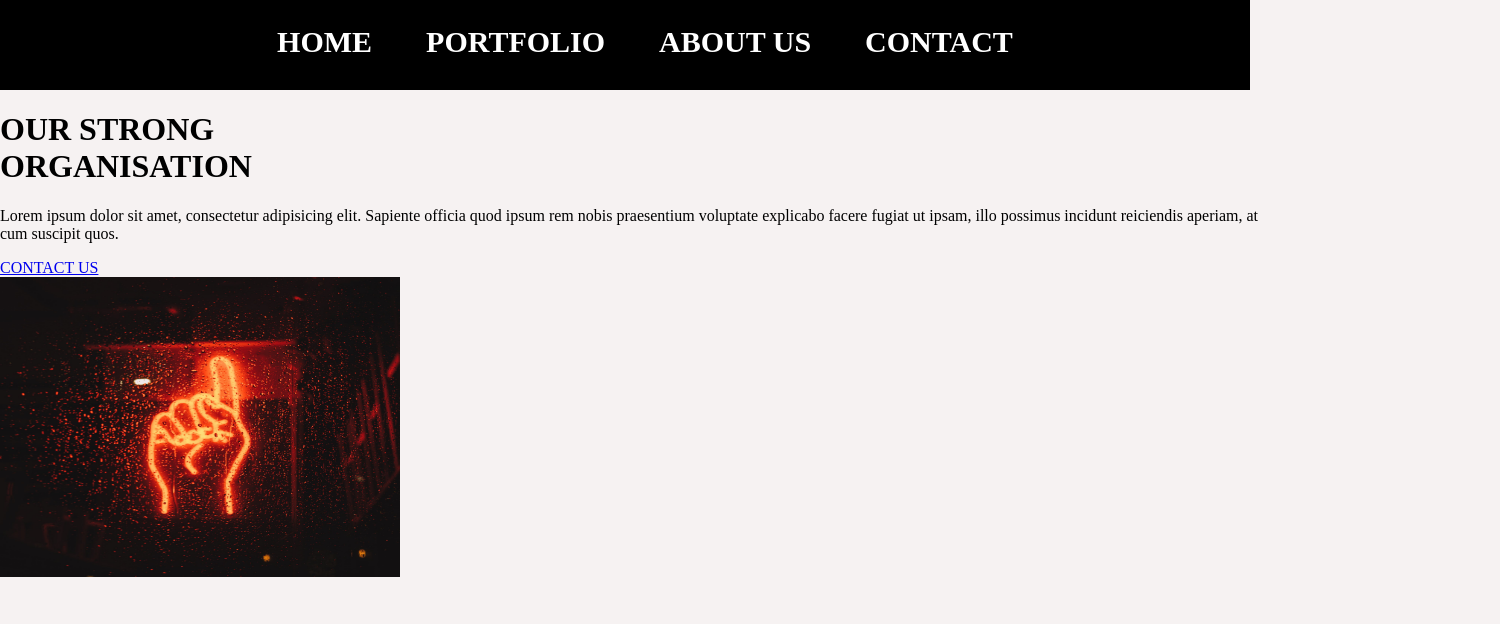
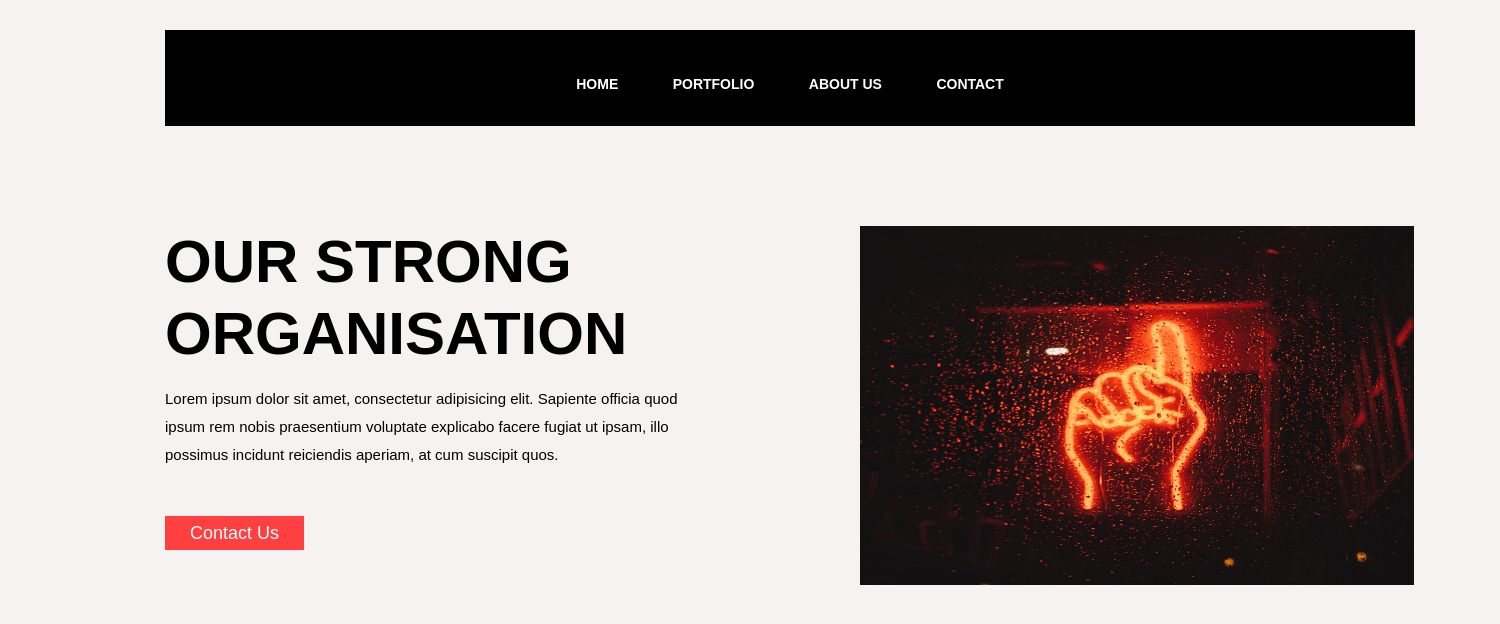
Before and after one commit to Badiyan/verstka_site, a plain HTML site: page site/pages/index.html in a window 1280 px wide. Shown: the whole page, 1500 px wide, since content can reach past the window. Drawn offline with Linux system fonts and the light colour scheme.

Commit message:
add site practice a2-14

```diff
--- a/site/pages/index.html
+++ b/site/pages/index.html
@@ -2,29 +2,27 @@
 <html lang="en">
 <head>
 	<meta charset="utf-8">
-	<title></title>
+	<title>Практика А2-14</title>
 	<link rel="stylesheet" type="text/css" href="../style/style.css">
 </head>
 <body class="body-wrapper">
 	<header>
-		<div class='header'>
 			<ul class='site-menu'>
 				<li><a href="#">HOME</a></li>
 				<li><a href="#">PORTFOLIO</a></li>
 				<li><a href="#">ABOUT US</a></li>
 				<li><a href="#">CONTACT</a></li>
 			</ul>
-		</div>
 	</header>
 	<main>
 		<div class="main">
 		<div class="main-text">
 			<h1>OUR STRONG <br> ORGANISATION</h1>
 			<p> Lorem ipsum dolor sit amet, consectetur adipisicing elit. Sapiente officia quod ipsum rem nobis praesentium voluptate explicabo facere fugiat ut ipsam, illo possimus incidunt reiciendis aperiam, at cum suscipit quos. </p>
-			<a class ='button-contact' href="#"> CONTACT US</a>
+			<a class ='button-contact' href="#"> Contact Us</a>
 		</div>
 		<div class="main-video">
-		<a href="#"><img src="../images/main_img.jpeg" alt="Look up" width="400" height="300"></a>
+		<a href="#"><img src="../images/main_img.jpeg" alt="Look up" width="554px" height="359px"></a>
 		</div>
 		</div>
 	</main>
--- /dev/null
+++ b/site/style/old_style.css
@@ -0,0 +1,35 @@
+body {
+	margin: 0;
+	background-color: #F6F2F2;
+}
+
+.header {
+	background-color: #000000;
+	display: absolute;
+	width: 1250px;
+	height: 90px;
+	left: 165px;
+	top: 30px;
+	text-align: center;
+}
+
+.site-menu  {
+	display: inline-block;
+	margin: 25px;
+}
+
+.header > a:hover {
+	background-color: #FF3F40;
+}
+
+.site-menu li {
+	display: inline-block;
+}
+
+.site-menu > a{
+	padding: 42px 25px 30px;
+	text-decoration: none;
+	font-weight: bold;
+	font-size: 30px;
+	color: #fff;
+}
--- a/site/style/style.css
+++ b/site/style/style.css
@@ -1,39 +1,101 @@
+* {
+	font-style: normal;
+	font-family: sans-serif;
+}
+
 body {
 	margin: 0;
 	background-color: #F6F2F2;
+	}
+
+.body-wrapper {
+	margin: 30px 165px 0px 165px;
 }
 
-.header {
-	background-color: #000000;
-	display: absolute;
-	width: 1250px;
-	height: 90px;
-	left: 165px;
-	top: 30px;
-	text-align: center;
+ul {
+	padding-inline-start: 0px;
+	margin-top: 0px;
+	margin-bottom: 0px;
 }
 
-.site-menu  {
-	display: inline-block;
-	margin: 25px;
+header {
+	background-color: #000000;
+	width:  1250px;
+	min-height: 89px;
+	text-align: center;
+	align-content: center;
 }
 
-.header > a:hover {
+header li {
+	display: inline-block;
+}
+
+.site-menu, {
+	display: inline-block;
+}
+
+.main-text {
+	width: 50%;
+	display: inline-block;
+	margin-right: 70px;
+}
+
+.main-video {
+	display: inline-block;
+	width: 50%;
+	position: absolute;
+}
+
+p {
+	font-weight: normal;
+	font-size: 15px;
+	line-height: 28px;
+	}
+
+.site-menu a {
+	color: #FFFFFF;
+	font-weight: bold;
+	font-size: 14px;
+	line-height: 24px;
+	text-decoration: none;
+	display: inline-block;
+	padding: 42px 25px 30px;
+}
+
+.button-contact {
+	background-color: #FF3F40;
+	color: #FFFFFF;
+	font-size: 14px;
+	line-height: 24px;
+	text-decoration: none;
+	display: inline-block;
+	margin: 42px 0px 30px;
+	padding: 0px 25px 0px;
+}
+
+h1 {
+	font-weight: 800;
+	font-size: 60px;
+	line-height: 72px;
+	margin: 0px;
+}
+
+.button-contact {
+	font-size: 18px;
+	line-height: 34px;
+}
+
+header li:hover{
 	background-color: #FF3F40;
 }
 
-.site-menu li {
-	display: inline-block;
+
+.main-text p {
+	width: 545px;
+	height: 74px;
 }
 
-.site-menu a{
-	padding: 42px 25px 30px;
-	text-decoration: none;
-	font-weight: bold;
-	font-size: 30px;
-	color: #fff;
+main{
+	width: 1250px;
+	margin-top: 100px;
 }
-
-a {
-
-}
```
